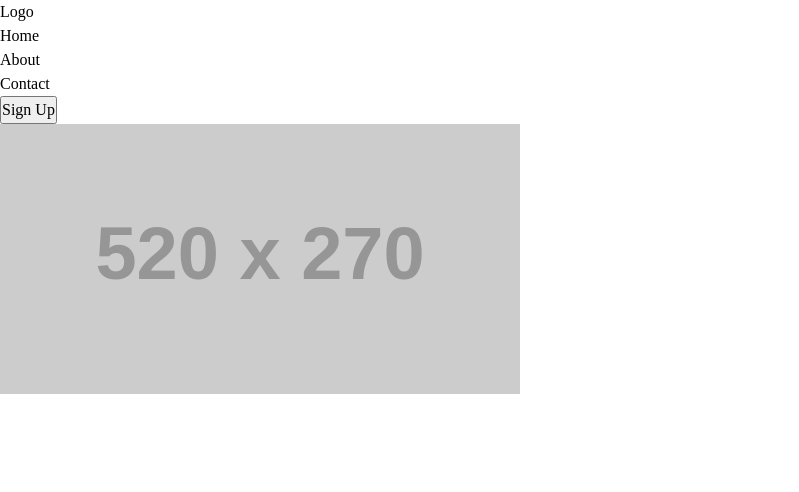
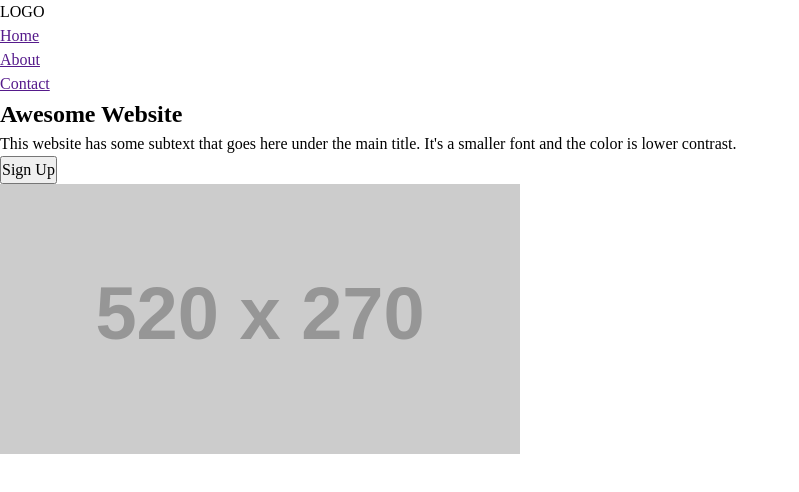
Before and after one commit to tobiasz-rayski/odin-landing-page, a plain HTML site: page index.html in a window 1280 px wide. Shown: the whole page, without its empty margins (0-799 px from the left). Drawn offline with Linux system fonts and the light colour scheme; placeholder pictures from the web are drawn by us.

Commit message:
Add links to nav and text to hero section

```diff
--- a/index.html
+++ b/index.html
@@ -15,25 +15,31 @@
   <body>
     <section class="section-hero">
       <div class="menu-hero">
-        <div class="logo-hero">Logo</div>
+        <div class="logo-hero">LOGO</div>
         <nav class="nav-hero">
           <ul class="nav-links">
-            <li>Home</li>
-            <li>About</li>
-            <li>Contact</li>
+            <li><a href="">Home</a></li>
+            <li><a href="">About</a></li>
+            <li><a href="">Contact</a></li>
           </ul>
         </nav>
       </div>
       <div class="container-hero">
         <div class="content-hero">
-          <h2 class="header-hero"></h2>
-          <p class="text-hero"></p>
-          <button class="cta-hero">Sign Up</button>
+          <h1 class="header-hero">Awesome Website</h1>
+          <p class="text-hero">
+            This website has some subtext that goes here under the main title.
+            It's a smaller font and the color is lower contrast.
+          </p>
+          <button class="button">Sign Up</button>
         </div>
         <div class="image-hero">
           <img src="https://placehold.co/520x270/eee/111" alt="Placeholder" />
         </div>
       </div>
     </section>
+    <section class="section-info">
+      <!-- <h2 class="header-info">Some random information.</h2> -->
+    </section>
   </body>
 </html>
```
